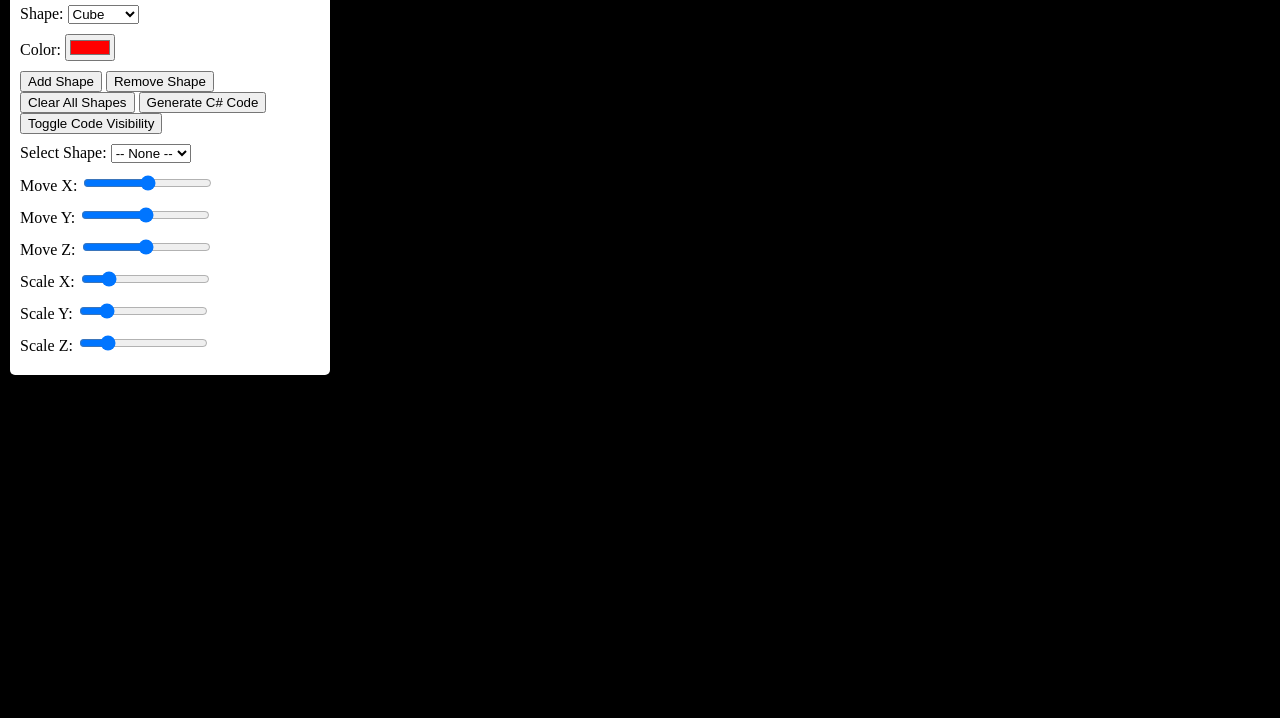
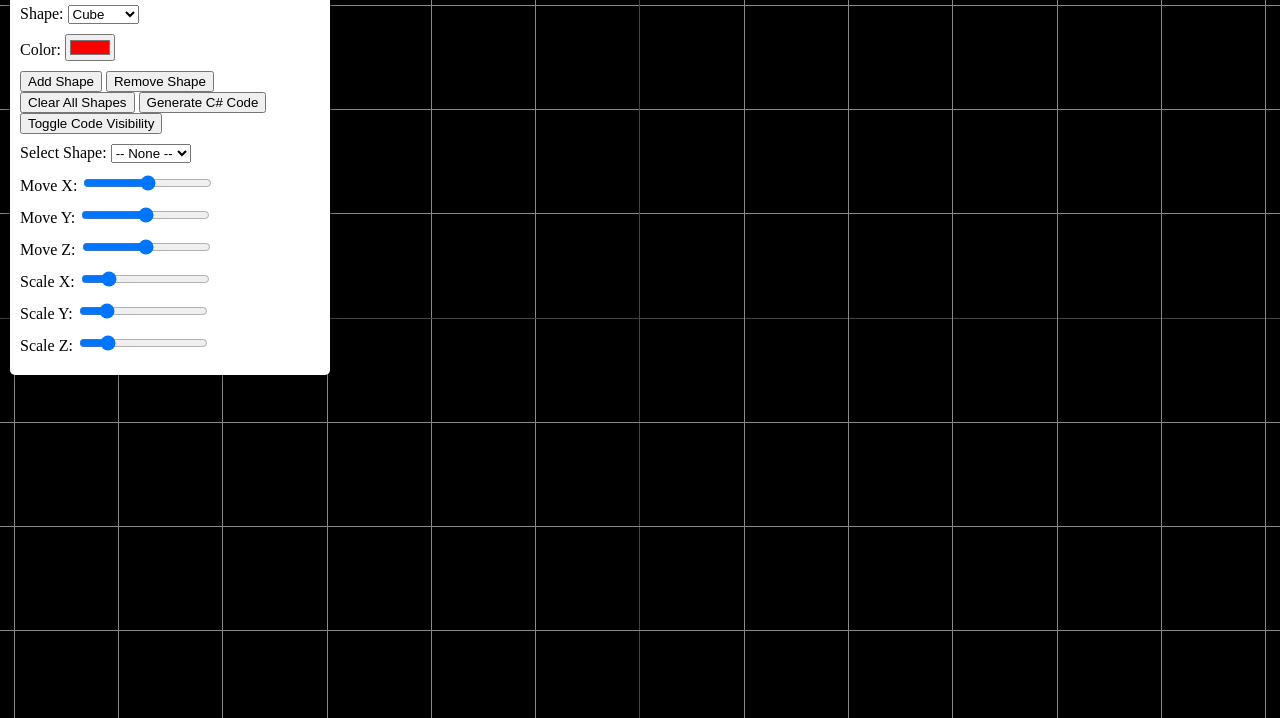
Before and after one commit to 3D-Model-Builder/3D-Model-Builder, a website: page index.html in a window 1280 px wide. Shown: the part 82-800 px from the top of the page. Drawn offline with nearby package versions, Linux system fonts and the light colour scheme.

Commit message:
Better Visuals index.html

```diff
--- a/index.html
+++ b/index.html
@@ -145,8 +145,18 @@
         renderer.setSize(window.innerWidth, window.innerHeight);
         document.getElementById('container').appendChild(renderer.domElement);
 
-        const light = new THREE.AmbientLight(0x404040);
-        scene.add(light);
+        // Add grid helper
+        const gridHelper = new THREE.GridHelper(20, 20);
+        gridHelper.rotation.x = Math.PI / 2;
+        scene.add(gridHelper);
+
+        // Add ambient and directional light
+        const ambientLight = new THREE.AmbientLight(0x404040); // soft white light
+        scene.add(ambientLight);
+
+        const directionalLight = new THREE.DirectionalLight(0xffffff, 1);
+        directionalLight.position.set(5, 10, 7.5).normalize();
+        scene.add(directionalLight);
 
         camera.position.z = 5;
 
@@ -175,7 +185,7 @@
                     break;
             }
 
-            const material = new THREE.MeshBasicMaterial({ color: color });
+            const material = new THREE.MeshStandardMaterial({ color: color });
             const shape = new THREE.Mesh(geometry, material);
             scene.add(shape);
             shapes.push(shape);
@@ -203,7 +213,7 @@
                 shapeDetails.pop();
 
                 const shapeSelect = document.getElementById('shapeSelect');
-                shapeSelect.remove(shapeSelect.options.length - 1);
+                shapeSelect.remove(shapeSelect.selectedIndex);
             }
         }
 
```
